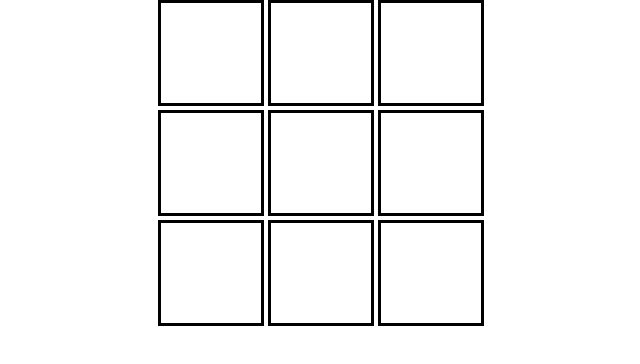
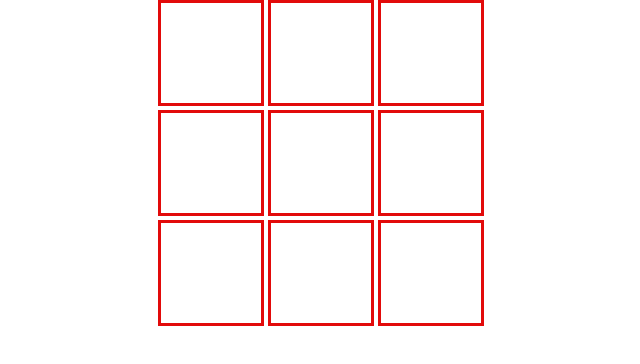
Before and after one commit to HawkText/react-tests, a React (Create React App) app: page / in a window 1280 px wide. Shown: the top 364 px of the page, without its empty margins (319-959 px from the left). Built offline with nearby package versions, Linux system fonts and the light colour scheme.

Commit message:
color changes

```diff
--- a/src/Square.css
+++ b/src/Square.css
@@ -1,7 +1,7 @@
 .square {
     width: 100px;
     height: 100px;
-    border: solid black;
+    border: solid rgb(226, 10, 10);
     text-align: center;
 }
 .selecting {
```
